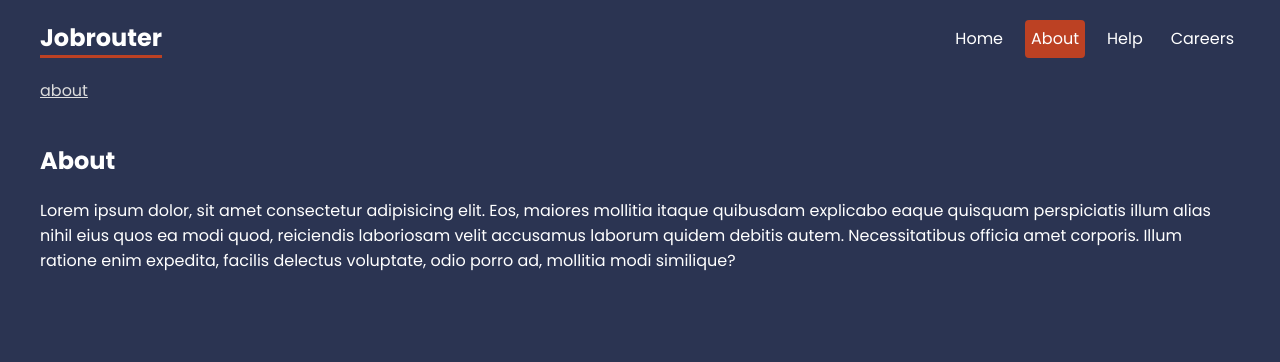
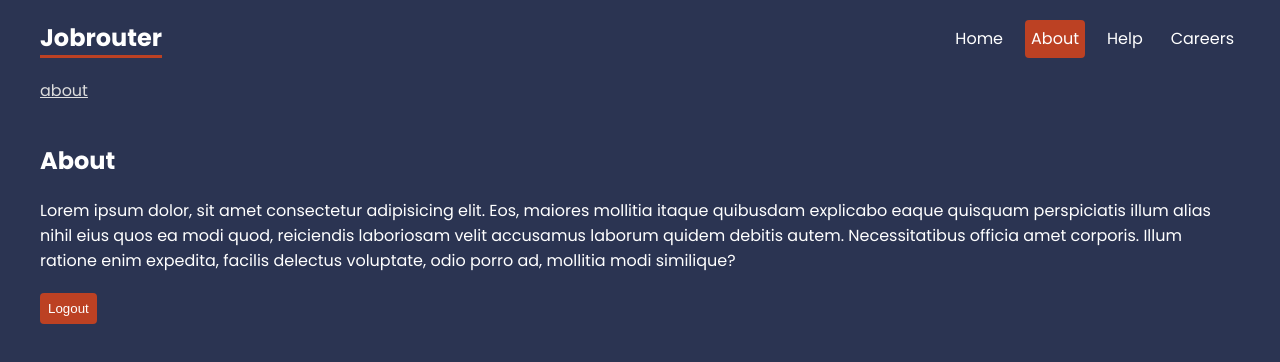
Before and after one commit to devEliasJr/rect-router-6.4, a React (Vite) app: page /about in a window 1280 px wide. Shown: the top 362 px of the page. Built offline with nearby package versions, Linux system fonts and the light colour scheme.

Commit message:
feat: Included Navigate Component and replace attr

```diff
--- a/src/pages/About.jsx
+++ b/src/pages/About.jsx
@@ -1,6 +1,13 @@
-import React from "react";
+import React, { useState } from "react";
+import { Navigate } from "react-router-dom";
 
 export default function About() {
+  const [user, setUser] = useState('Elias')
+
+  if (!user) {
+    return <Navigate to='/' replace={true}/>
+  }
+
   return (
     <div className="about">
       <h2>About</h2>
@@ -12,6 +19,7 @@
         corporis. Illum ratione enim expedita, facilis delectus voluptate, odio
         porro ad, mollitia modi similique?
       </p>
+      <button onClick={() => setUser(null)}>Logout</button>
     </div>
   );
 }
```
